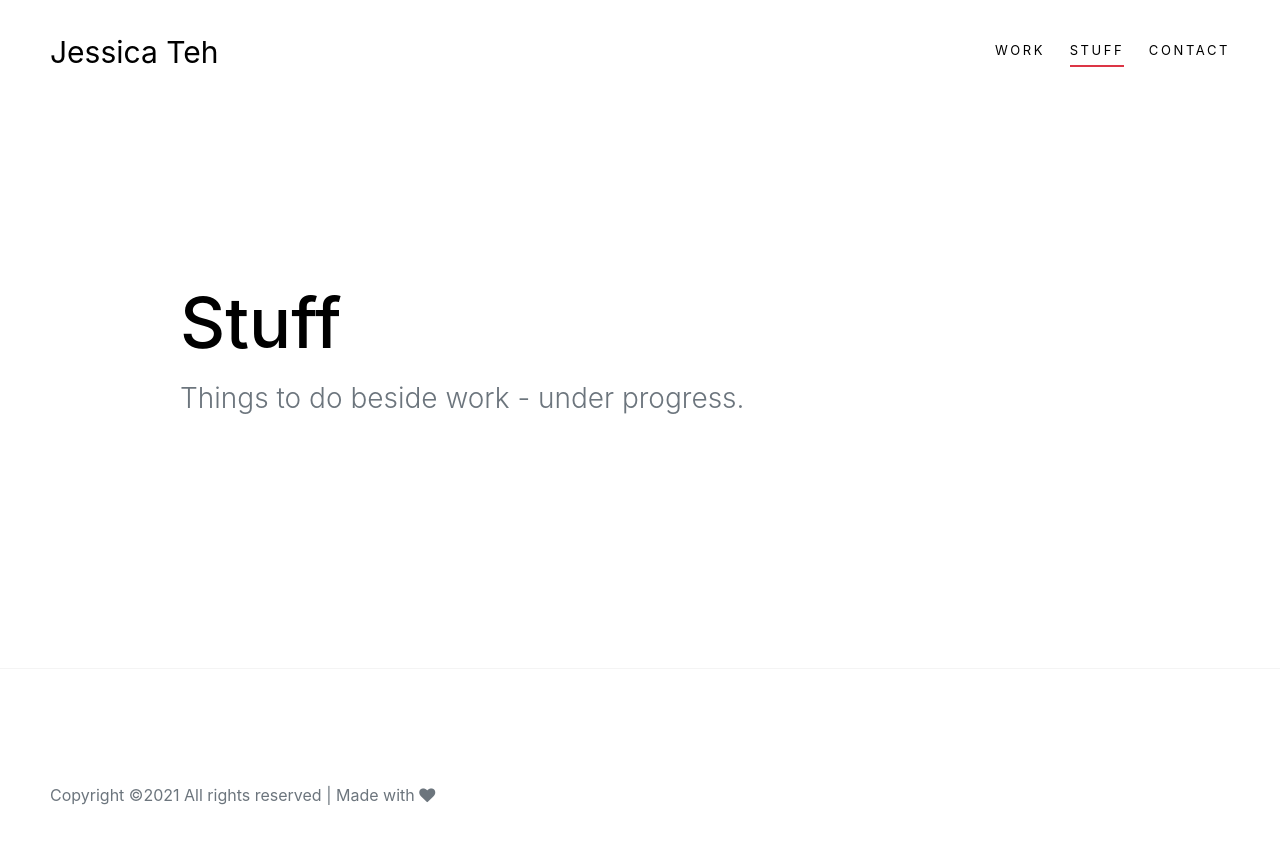
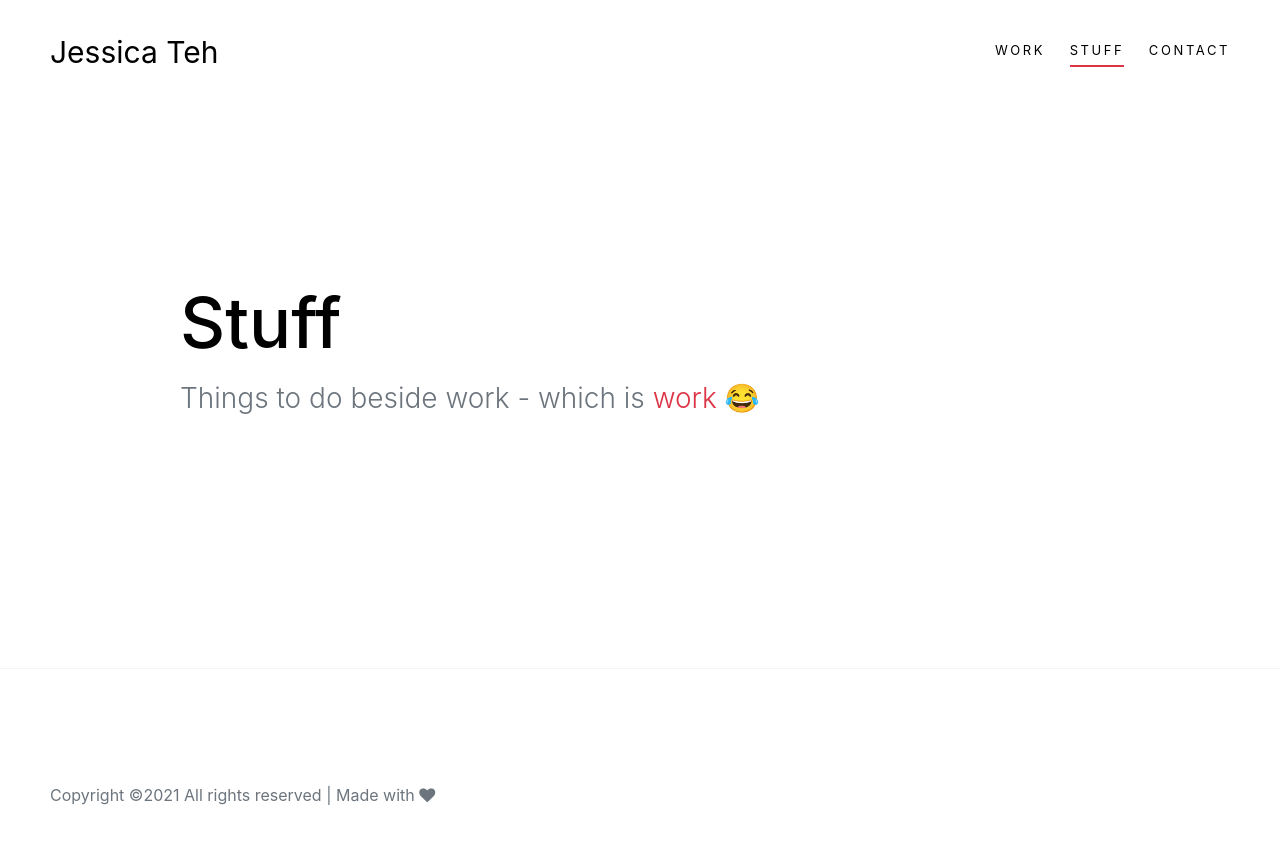
Before and after one commit to jessicateh/portfolio, a plain HTML site: page blog.html in a window 1280 px wide. Drawn offline with Linux system fonts and the light colour scheme.

Commit message:
Update blog.html

```diff
--- a/blog.html
+++ b/blog.html
@@ -51,7 +51,7 @@
         <div class="row align-items-center justify-content-center intro">
           <div class="col-md-10" data-aos="fade-up">
             <h1>Stuff</h1>
-            <p class="lead">Things to do beside work - under progress.</p>
+            <p class="lead">Things to do beside work - which is <a href="work.html">work</a> &#128514;</p>
 
           </div>
         </div>
```
